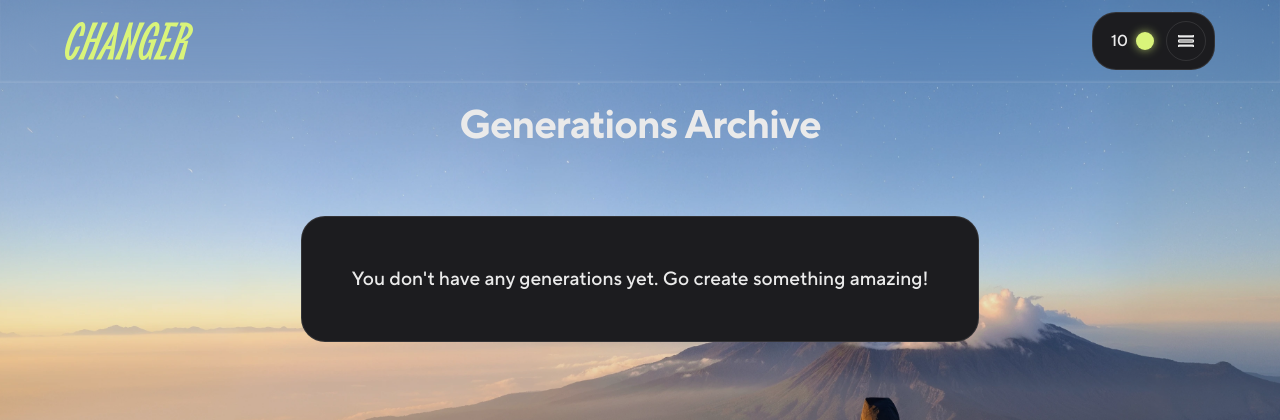
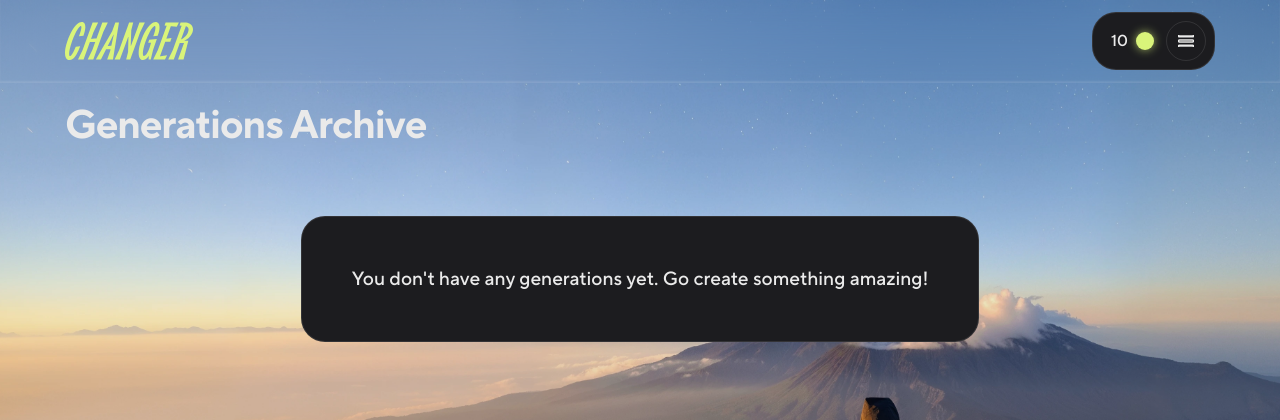
Before and after one commit to labprototypes/render-direct-project, a Flask app: page /archive in a window 1280 px wide. Shown: the top 420 px of the page. Run offline with Flask 3, Linux system fonts and the light colour scheme; the visitor is signed in with stand-in values (Sample User, id 1); data that the repository does not hold is empty.

Commit message:
Update archive.html

```diff
--- a/templates/archive.html
+++ b/templates/archive.html
@@ -6,11 +6,11 @@
 
 {% block content %}
 <div class="app-container" style="display: flex; flex-direction: column; align-items: stretch;">
-    <h1 style="font-size: 2.5rem; font-weight: 700; letter-spacing: -1px; margin-bottom: 40px; text-align: center; flex-shrink: 0;">Generations Archive</h1>
+    {# FIX: Removed text-align: center to align the heading to the left #}
+    <h1 style="font-size: 2.5rem; font-weight: 700; letter-spacing: -1px; margin-bottom: 40px; flex-shrink: 0;">Generations Archive</h1>
 
     {% if predictions %}
         <div class="archive-grid">
-            {# FIX: Loop through predictions to create grid items with download icons #}
             {% for prediction in predictions %}
                 <div class="archive-item" title="Created on {{ prediction.created_at.strftime('%Y-%m-%d %H:%M') }}">
                     <img src="{{ prediction.output_url }}" alt="Generated image" loading="lazy">
```
